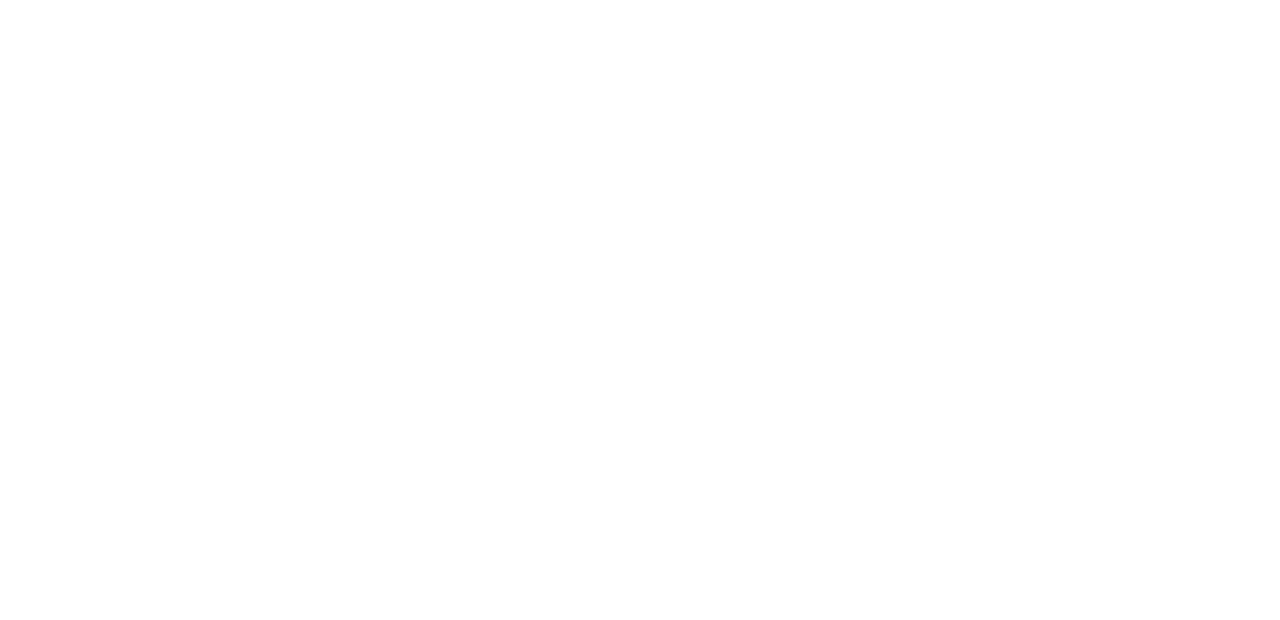
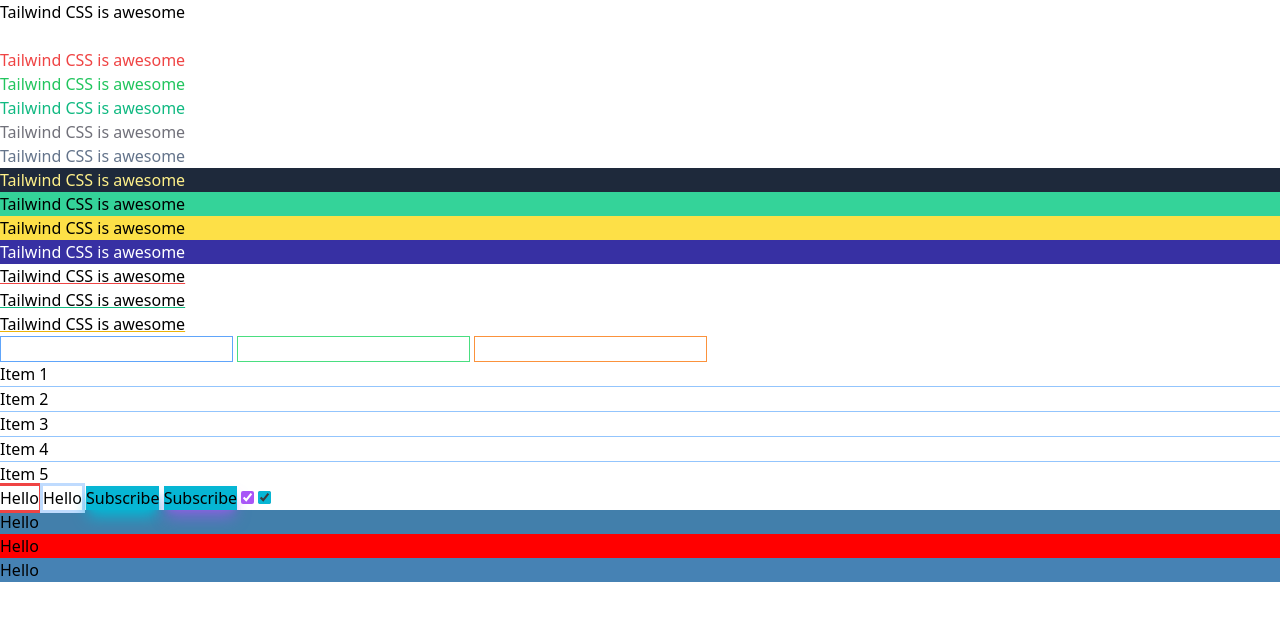
Before and after one commit to akramghaleb/tailwindcss_sandbox, a plain HTML site: page 02-colors/index.html in a window 1280 px wide. Drawn offline with nearby package versions, Linux system fonts and the light colour scheme.

Commit message:
Update index.html

```diff
--- a/02-colors/index.html
+++ b/02-colors/index.html
@@ -12,21 +12,58 @@
     <!-- white, black, red, green, blue, orange, yellow, purple, lime, emerald, teal, cyan, indigo, violet, fuchsia, pink, rose, sky, gray, slate, zinc, neutral, stone, amber,  -->
 
     <!-- Text Colors -->
+    <p class="text-black">Tailwind CSS is awesome</p>
+    <p class="text-white">Tailwind CSS is awesome</p>
+    <p class="text-red-500">Tailwind CSS is awesome</p>
+    <p class="text-green-500">Tailwind CSS is awesome</p>
+    <p class="text-emerald-500">Tailwind CSS is awesome</p>
+    <p class="text-zinc-500">Tailwind CSS is awesome</p>
+    <p class="text-slate-500">Tailwind CSS is awesome</p>
 
     <!-- Background Colors -->
+    <p class="bg-slate-800 text-yellow-200">Tailwind CSS is awesome</p>
+    <p class="bg-emerald-400">Tailwind CSS is awesome</p>
+    <p class="bg-yellow-300">Tailwind CSS is awesome</p>
+    <p class="bg-indigo-800 text-white">Tailwind CSS is awesome</p>
 
     <!-- Text Underline -->
+    <p class="underline decoration-red-500">Tailwind CSS is awesome</p>
+    <p class="underline decoration-emerald-500">Tailwind CSS is awesome</p>
+    <p class="underline decoration-yellow-500">Tailwind CSS is awesome</p>
 
     <!-- Border Colors -->
+    <input type="text" class="border border-blue-400">
+    <input type="text" class="border border-green-400">
+    <input type="text" class="border border-orange-400">
 
     <!-- Divide Colors -->
+    <div class="divide-y divide-blue-300">
+      <div>Item 1</div>
+      <div>Item 2</div>
+      <div>Item 3</div>
+      <div>Item 4</div>
+      <div>Item 5</div>
+    </div>
 
     <!-- Outline Colors -->
+    <button class="outline outline-red-500">Hello</button>
+    <button class="outline outline-blue-200">Hello</button>
 
     <!-- Box Shadow Colors (Opacity defaults to 100, but you can set it)-->
+    <button class="shadow-lg bg-cyan-500 shadow-cyan-500">
+      Subscribe
+    </button>
+    <button class="shadow-lg bg-cyan-500 shadow-purple-500/60">
+      Subscribe
+    </button>
 
     <!-- Accent Colors -->
+    <input type="checkbox" class="accent-purple-500" checked>
+    <input type="checkbox" class="accent-cyan-500" checked>
 
     <!-- Arbitrary Colors -->
+    <div class="bg-[#427fab]">Hello</div>
+    <div class="bg-[rgb(255,0,0)]">Hello</div>
+    <div class="bg-[steelblue]">Hello</div>
   </body>
 </html>
```
